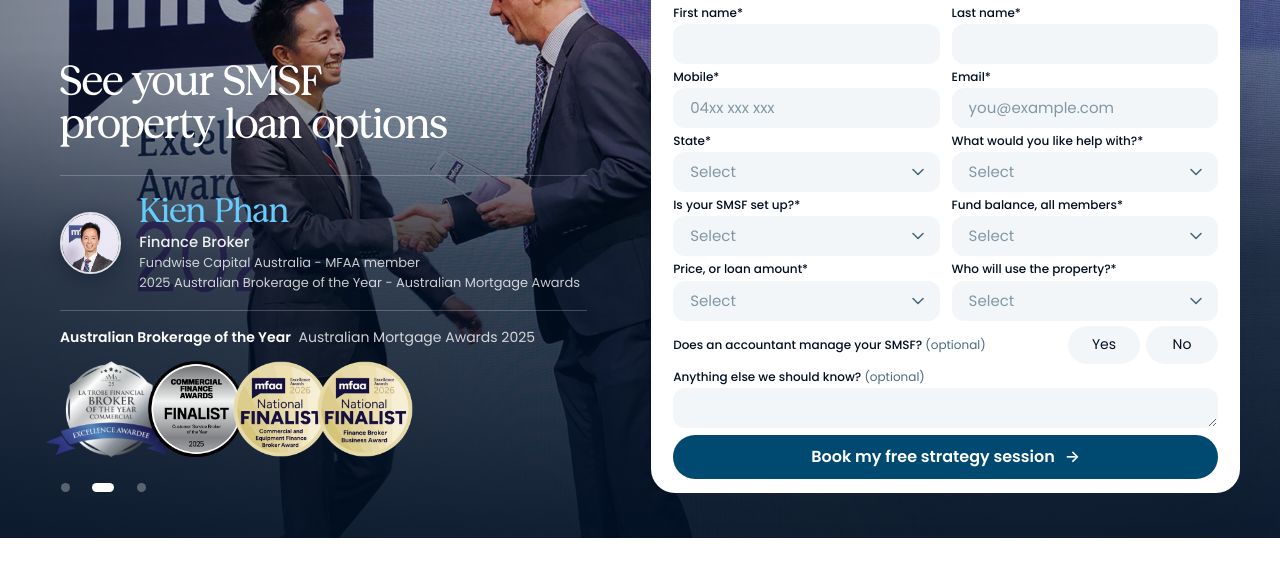
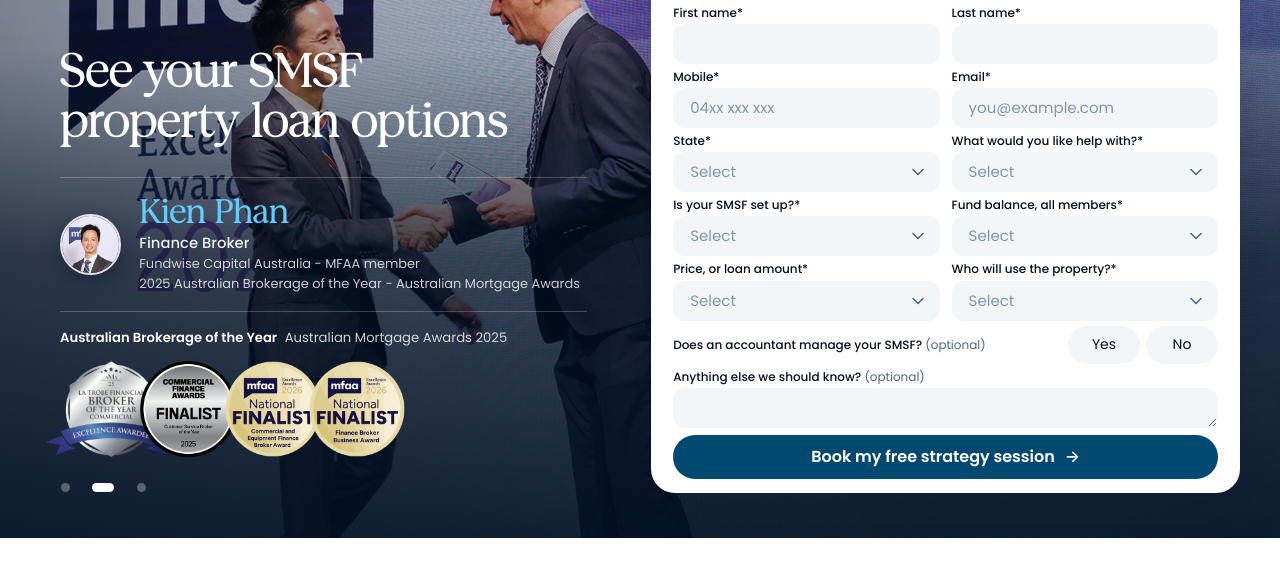
Before and after one commit to linhpham8digit/DEMO-KP-smsf-landingpage, a plain HTML site: page index.html in a window 1280 px wide. Shown: the part 202-768 px from the top of the page. Drawn offline with Linux system fonts and the light colour scheme.

Commit message:
Desktop hero: bigger form and headline, tighter wide badges
Co-Authored-By: Claude Sonnet 5.5 <noreply@anthropic.com>

```diff
--- a/assets/css/landing.css
+++ b/assets/css/landing.css
@@ -154,8 +154,8 @@ h1, h2, h3 { text-wrap: balance; }
 .hero-awards__label { font: 500 11px/1 var(--mono); letter-spacing: 1.6px; text-transform: uppercase; color: var(--soft); }
 .hero-awards__row { display: flex; align-items: center; flex-wrap: nowrap; padding-inline: 8px; }
 .hero-awards__badge { height: clamp(100px, min(10vw, calc(var(--u, 1vh) * 17)), 170px); width: auto; object-fit: contain; margin-inline: -6px; }
-.hero-awards__badge--wide { margin-inline: -22px; }
-.hero-awards__badge--pair { margin-inline: -8px 0; }
+.hero-awards__badge--wide { margin-inline: -22px -30px; }
+.hero-awards__badge--pair { margin-inline: -8px -18px; }
 .hero-awards__badge--round { border-radius: 50%; }
 .hero-awards__set.is-active .hero-awards__badge { animation: award-pop .6s cubic-bezier(.16, 1, .3, 1) both; }
 .hero-awards__set.is-active .hero-awards__badge:nth-child(2) { animation-delay: .06s; }
@@ -172,7 +172,7 @@ h1, h2, h3 { text-wrap: balance; }
 
 
 /* short laptop screens (768px and less): tighten the form so the hero still fits one screen */
-@media (min-width: 901px) and (max-height: 1000px) {
+@media (min-width: 901px) and (max-height: 800px) {
   .hero .form-card { padding: 16px 22px 14px; gap: 8px; }
   .hero .form-card__title { font-size: 21px; }
   .hero .lead-form { gap: 5px 12px; }
@@ -783,17 +783,22 @@ h1, h2, h3 { text-wrap: balance; }
   .footer__tagline { max-width: 100%; }
 }
 
-/* ---------- desktop hero balance: smaller copy on the left so the photograph shows,
-   a wider form, both sitting on the same bottom line, and a tighter stats band so a
-   strip of it shows as soon as the page opens ---------- */
+/* ---------- desktop hero balance: a big form on the right, a headline that matches it, the
+   photograph left clear, both columns resting on the same bottom line, and a tighter stats
+   band so a strip of it shows as soon as the page opens ---------- */
 @media (min-width: 901px) {
-  .hero { --form-w: clamp(480px, 46vw, 700px); --hh: max(calc(100svh - 90px), 740px); }
+  .hero {
+    --form-w: clamp(500px, 46vw, 700px); --hh: max(calc(100svh - 90px), 740px);
+    --colw: calc(100vw - var(--edge) - max(var(--gutter), calc(var(--edge) - (var(--form-w) - 430px))) - var(--form-w) - clamp(32px, 5vw, 80px));
+  }
+  .hero .hero__copy, .hero .hero__proof { max-width: var(--colw); }
   .hero__form { align-self: end; margin-bottom: 12px; }
-  .hero .hero__headline { font-size: clamp(30px, min(3.3vw, calc(var(--u, 1vh) * 6)), 54px); }
+  .hero .hero-awards__head { font-size: clamp(12px, calc(var(--colw) / 40), 14px); }
+  .hero .hero__headline { font-size: clamp(30px, min(calc(var(--colw) / 9.6), calc(var(--u, 1vh) * 6.6)), 60px); }
   .hero .hero__who-block { --avatar: clamp(50px, min(4.8vw, calc(var(--u, 1vh) * 9)), 76px); margin-top: clamp(10px, calc(var(--u, 1vh) * 2), 20px); }
   .hero .hero__who-name { font-size: clamp(26px, min(2.8vw, calc(var(--u, 1vh) * 4.6)), 40px); }
   .hero .hero__role { font-size: clamp(14px, min(calc(var(--u, 1vh) * 2), 1.2vw), 19px); }
-  .hero .hero-awards__badge { height: min(clamp(80px, min(8vw, calc(var(--u, 1vh) * 13)), 136px), calc((var(--inner) - 430px - clamp(32px, 5vw, 80px)) / 4.25)); }
+  .hero .hero-awards__badge { height: min(clamp(80px, min(8vw, calc(var(--u, 1vh) * 13)), 140px), calc(var(--colw) / 4.4)); }
   .hero .hero__proof { margin-top: clamp(12px, calc(var(--u, 1vh) * 2.4), 26px); padding-top: clamp(12px, calc(var(--u, 1vh) * 2), 20px); }
   .stats { padding-block: clamp(20px, 2.4vw, 32px) clamp(32px, 3.4vw, 48px); }
 }
```
